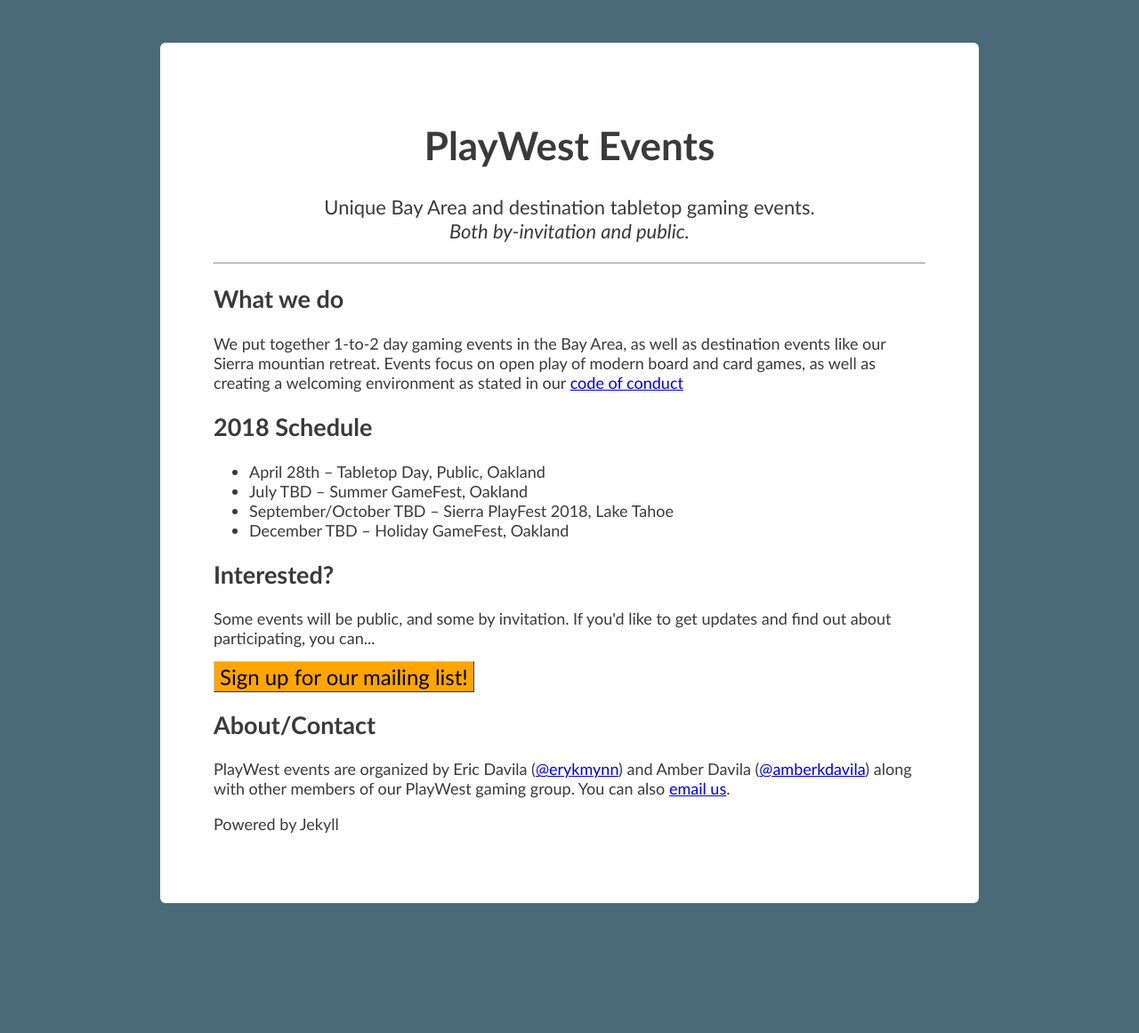
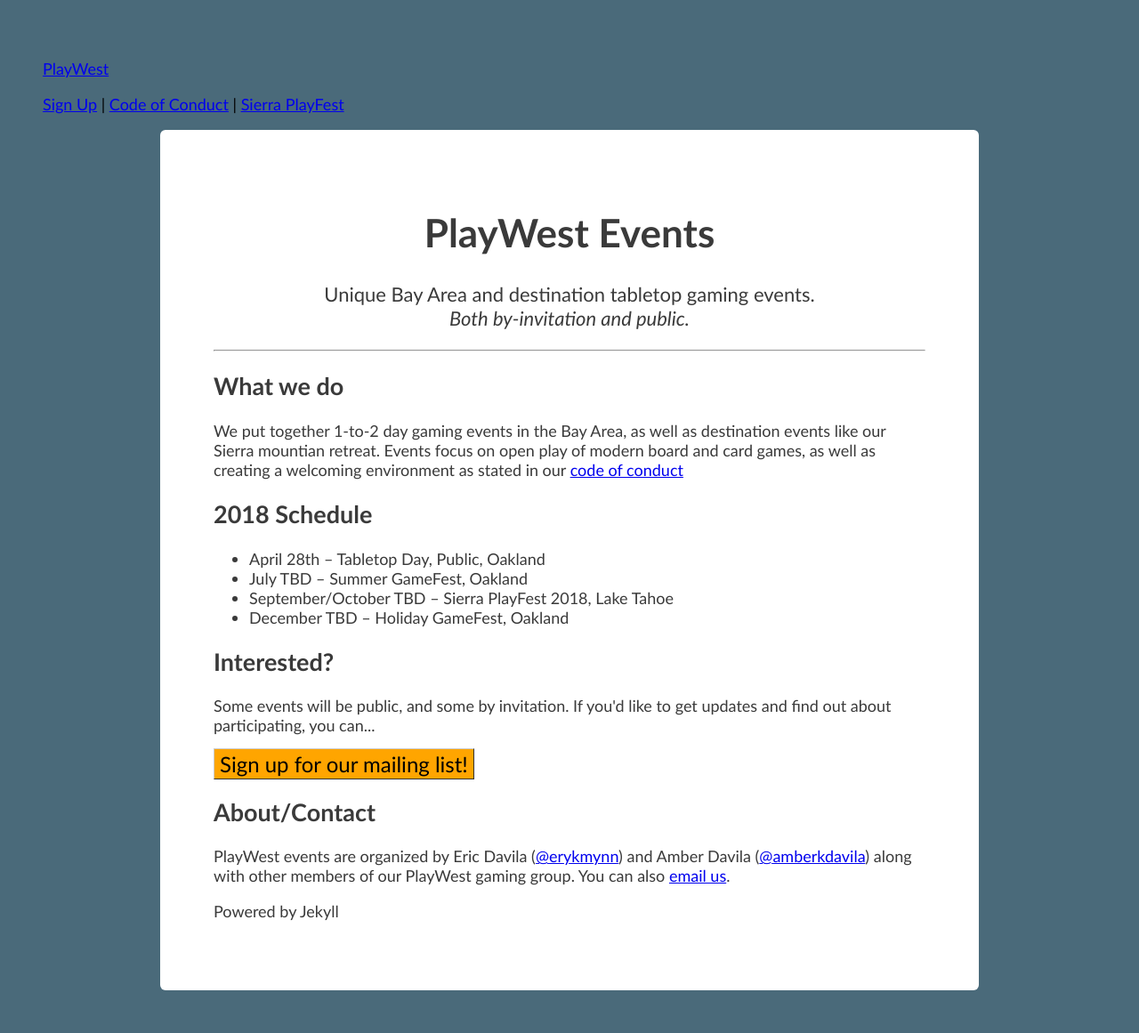
Before and after one commit to playwestcoast/playwestcoast.github.io, a Jekyll site: the page built from index.html, in a window 1280 px wide. Shown: the whole page at 89% size. Built offline with Jekyll 4.4.1, drawn with Linux system fonts in a browser that asks for light colours; before the commit the page ends 1063 px from its top, so only the background shows below that.

Commit message:
Update default.html

```diff
--- a/_layouts/default.html
+++ b/_layouts/default.html
@@ -20,6 +20,8 @@
 <body>
 
 <div id="content-outer">
+	<p class="sitename"><a href="/">PlayWest</a></p>
+	<p class="main-menu"><a href="/signup">Sign Up</a> | <a href="/code-conduct">Code of Conduct</a> | <a href="/sierraplayfest">Sierra PlayFest</a></p>
 <div id="content-inner">
 
 <!-- BEGIN TOP CONTENT -->
```
